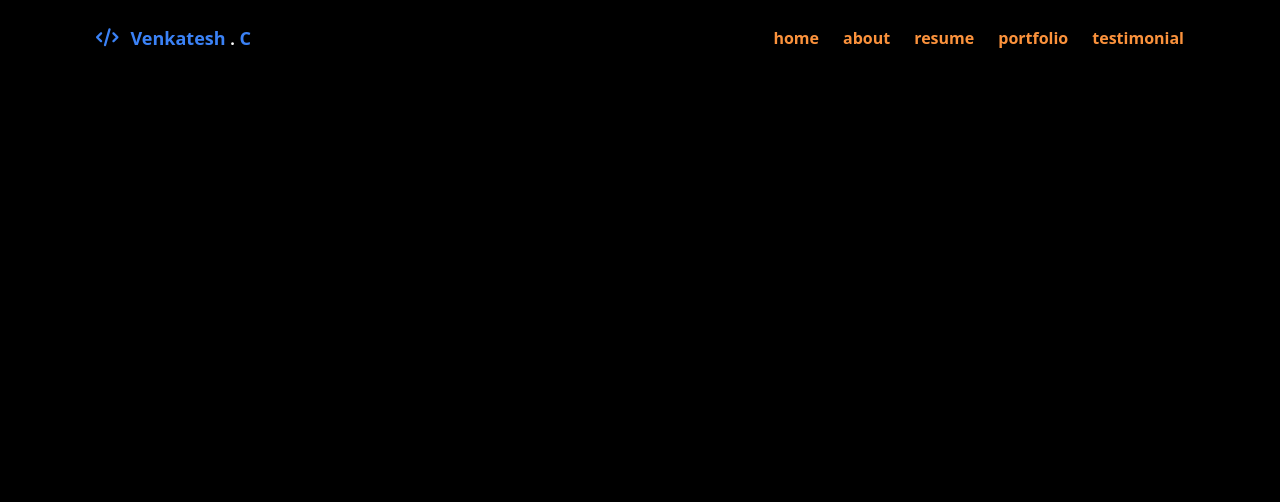
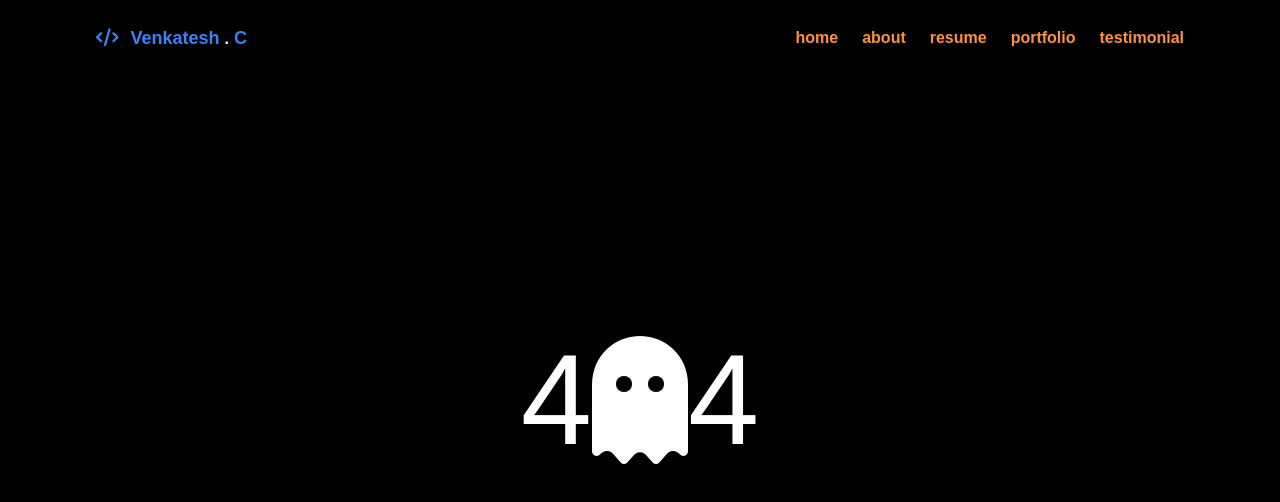
Before and after one commit to venky-123-debug/My_Portfolio, a Svelte app: page / in a window 1280 px wide. Shown: the top 502 px of the page. Built offline with nearby package versions, Linux system fonts and the light colour scheme.

Commit message:
svelte-spa-router integrated

```diff
--- a/src/App.svelte
+++ b/src/App.svelte
@@ -1,14 +1,33 @@
 <script>
-  import NavBar from "./Pages/navbar/navBar.svelte"
-  import Page_1 from "./Pages/home/page_1.svelte"
+  // import NavBar from "./Pages/navbar/navBar.svelte"
+  // import Page_1 from "./Pages/home/page_1.svelte"
+  import Router from "svelte-spa-router"
+  import routes from "./Routes/route"
 </script>
-<div class="min-h-screen flex w-screen overflow-hidden">
+<!-- <div class="min-h-screen flex w-screen overflow-hidden">
   <NavBar />
   <Page_1 />
-</div>
+</div> -->
+<Router {routes}  />
 
 <style global lang="postcss">
   @tailwind base;
   @tailwind components;
   @tailwind utilities;
+
+  body {
+    font-family: "Nunito", sans-serif;
+  }
+  @layer base {
+    html {
+      -webkit-tap-highlight-color: transparent;
+    }
+  }
+
+  .topShadow {
+    box-shadow: 0 -10px 10px -5px rgba(0, 0, 0, 0.5);
+  }
+  .bottomShadow {
+    box-shadow: 0 10px 10px -5px rgba(0, 0, 0, 0.5);
+  }
 </style>
--- a/src/Routes/route.js
+++ b/src/Routes/route.js
@@ -1,4 +1,6 @@
 import Home from "../Pages/home/page_1.svelte"
+import ErrorCode404 from "../Pages/404/index.svelte"
+
 
 export default {
   "/home": Home,
--- a/src/pages/404/index.svelte
+++ b/src/pages/404/index.svelte
@@ -5,11 +5,18 @@
 <svelte:head>
   <title>404 page</title>
 </svelte:head>
-<div class="min-h-screen flex inset-0 w-screen overflow-hidden">
+<div class="min-h-screen flex flex-col inset-0 w-screen bg-black overflow-hidden">
   <NavBar />
+
+  <div class="flex h-screen w-full flex-col">
+    <div class="m-auto w-full">
+      <div class="mx-auto flex h-full w-full flex-col items-center justify-center p-4 text-center sm:items-center">
   <h1 class="flex gap-0 text-9xl text-white">
   4
   <i class="fa-solid fa-ghost fa-bounce" />
   4
   </h1>
+  </div>
+  </div>
+  </div>
 </div>
--- a/src/pages/home/page_1.svelte
+++ b/src/pages/home/page_1.svelte
@@ -1,3 +1,8 @@
+<script>
+    import NavBar from "../navbar/navBar.svelte"
+
+</script>
 <div class="flex w-screen h-screen bg-black">
+  <NavBar />
 
 </div>
--- a/src/pages/navbar/components/navcard.svelte
+++ b/src/pages/navbar/components/navcard.svelte
@@ -3,8 +3,6 @@
   export let route
 
   let currentContent = location.hash
-  console.log({currentContent})
-  console.log({route})
 </script>
 
 <div class="flex  group relative items-cente justify-center">
--- a/src/pages/navbar/navBar.svelte
+++ b/src/pages/navbar/navBar.svelte
@@ -5,7 +5,7 @@
 </script>
 
 
-<div class="flex fixed top-0 left-0 items-center bg-black w-full py-6 px-24 justify-between">
+<div class="flex fixed top-0 left-0 items-center bg-black bottomShadow w-full py-6 px-24 justify-between">
   <div class="flex items-center justify-center gap-3 text-lg">
     <i class="fa-solid fa-code fa-flip text-blue-500"></i>    <div class="text-blue-500 font-bold text-lg">
       Venkatesh <span class="text-white text-base">.</span>
```
